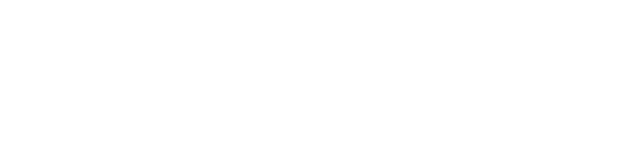
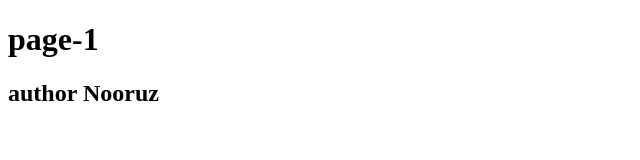
Before and after one commit to ibadat-1/ebook-ultra, a plain HTML site: page index.html in a window 1280 px wide. Shown: the whole page, without its empty margins (0-640 px from the left). Drawn offline with Linux system fonts and the light colour scheme.

Commit message:
author Nooruz

```diff
--- a/index.html
+++ b/index.html
@@ -6,6 +6,7 @@
     <title>Document</title>
 </head>
 <body>
-
+    <h1>page-1</h1>
+    <h2>author Nooruz</h2>
 </body>
 </html>
```
